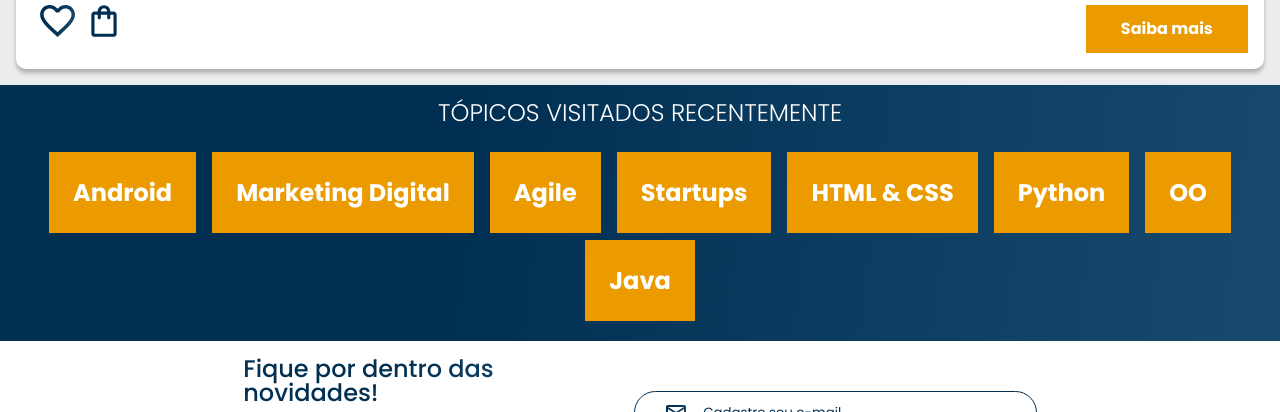
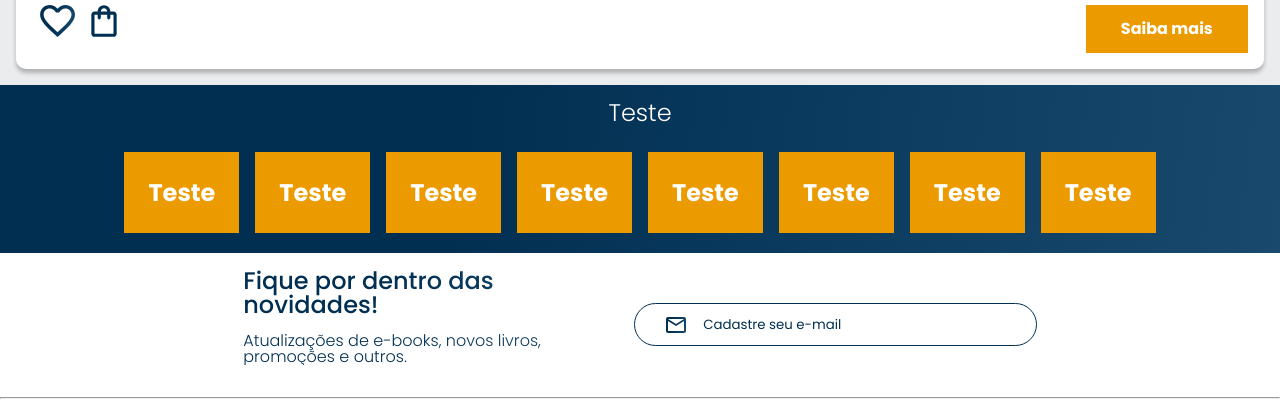
Before and after one commit to Jonatan-Moreira-Maximino-Ribeiro-3A2/MobileFirstPart2, a plain HTML site: page index.html in a window 1280 px wide. Shown: the part 1950-2362 px from the top of the page. Drawn offline with nearby package versions, Linux system fonts and the light colour scheme.

Commit message:
index.html

```diff
--- a/index.html
+++ b/index.html
@@ -211,29 +211,29 @@
   </section>
 
   <section class="tópicos">
-    <h2 class="tópicos__titulo">TÓPICOS VISITADOS RECENTEMENTE</h2>
+    <h2 class="tópicos__titulo">Teste</h2>
     <ul class="tópicos__lista">
-      <li class="tópicos__item"><a href="#" class="tópicos__link">Android</a></li>
+      <li class="tópicos__item"><a href="#" class="tópicos__link">Teste</a></li>
       <li class="tópicos__item">
-        <a href="#" class="tópicos__link">Marketing Digital</a>
+        <a href="#" class="tópicos__link">Teste</a>
       </li>
       <li class="tópicos__item">
-        <a href="#" class="tópicos__link">Agile</a>
+        <a href="#" class="tópicos__link">Teste</a>
       </li>
       <li class="tópicos__item">
-        <a href="#" class="tópicos__link">Startups</a>
+        <a href="#" class="tópicos__link">Teste</a>
       </li>
       <li class="tópicos__item">
-        <a href="#" class="tópicos__link">HTML & CSS</a>
+        <a href="#" class="tópicos__link">Teste</a>
       </li>
       <li class="tópicos__item">
-        <a href="#" class="tópicos__link">Python</a>
+        <a href="#" class="tópicos__link">Teste</a>
       </li>
       <li class="tópicos__item">
-        <a href="#" class="tópicos__link">OO</a>
+        <a href="#" class="tópicos__link">Teste</a>
       </li>
       <li class="tópicos__item">
-        <a href="#" class="tópicos__link">Java</a>
+        <a href="#" class="tópicos__link">Teste</a>
       </li>
     </ul>
   </section>
```
